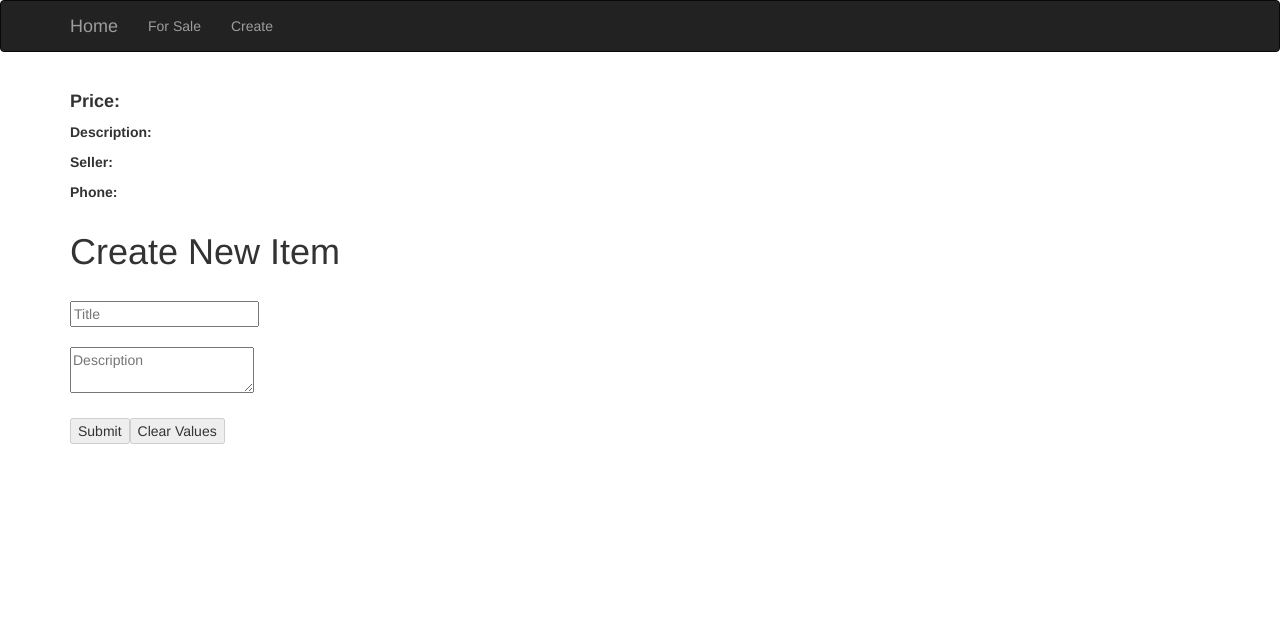
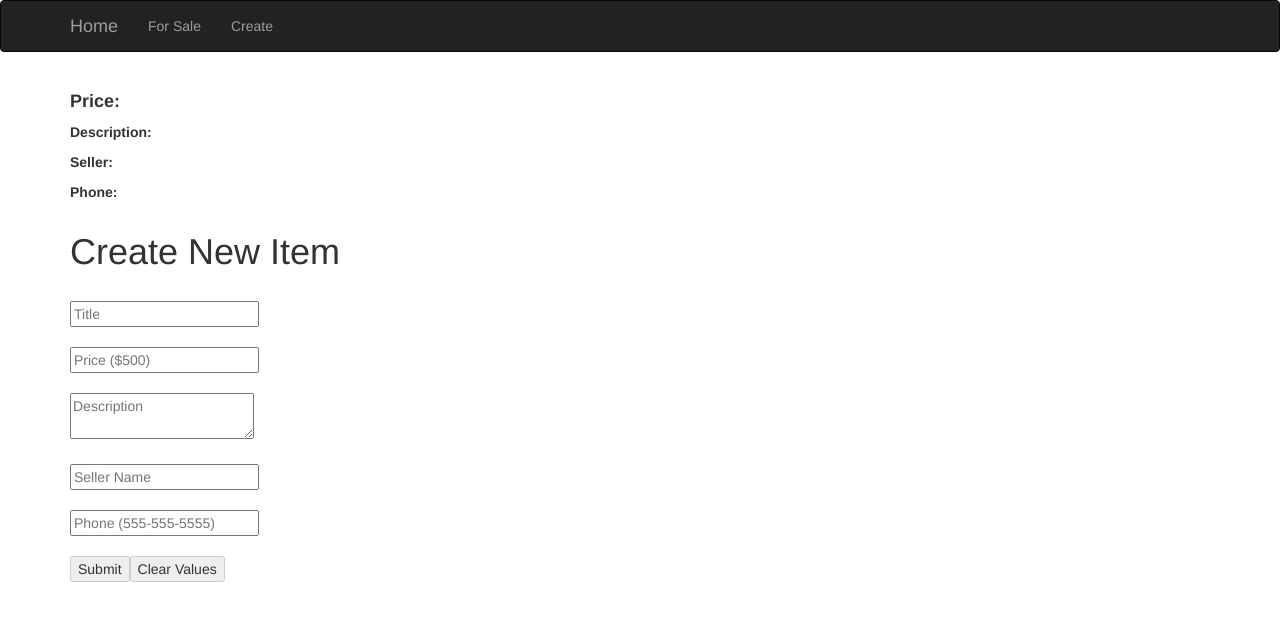
Before and after one commit to aut0maat10/react-redux-project, a React (Create React App) app in the folder client/: page /items/new in a window 1280 px wide. Shown: the top 620 px of the page. Built offline with nearby package versions, Linux system fonts and the light colour scheme.

Commit message:
update redux form with new item attributes

```diff
--- a/client/src/components/NewItem.js
+++ b/client/src/components/NewItem.js
@@ -5,6 +5,7 @@ import { createItem } from '../actions/index';
 export default class NewItem extends Component {
   submit = values => {
     createItem(values);
+    this.props.history.push('/forsale');
   }
   render() {
     return (
--- a/client/src/components/NewItemForm.js
+++ b/client/src/components/NewItemForm.js
@@ -7,7 +7,6 @@ let NewItemForm = props => {
     <form onSubmit={handleSubmit}>
       <div>
         <h1>Create New Item</h1><br />
-        {/* <label>Item</label> */}
         <div>
           <Field
             name="name"
@@ -18,13 +17,42 @@ let NewItemForm = props => {
         </div><br />
       </div>
       <div>
-        {/* <label>Description</label> */}
+        <div>
+          <Field
+            name="price"
+            component="input"
+            type="text"
+            placeholder="Price ($500)"
+          />
+        </div>
+      </div><br />
+      <div>
         <div>
           <Field
             name="description"
             component="textarea"
             type="text"
             placeholder="Description"
+          />
+        </div>
+      </div><br />
+      <div>
+        <div>
+          <Field
+            name="seller_name"
+            component="input"
+            type="text"
+            placeholder="Seller Name"
+          />
+        </div>
+      </div><br />
+      <div>
+        <div>
+          <Field
+            name="seller_phone"
+            component="input"
+            type="text"
+            placeholder="Phone (555-555-5555)"
           />
         </div>
       </div><br />
```
